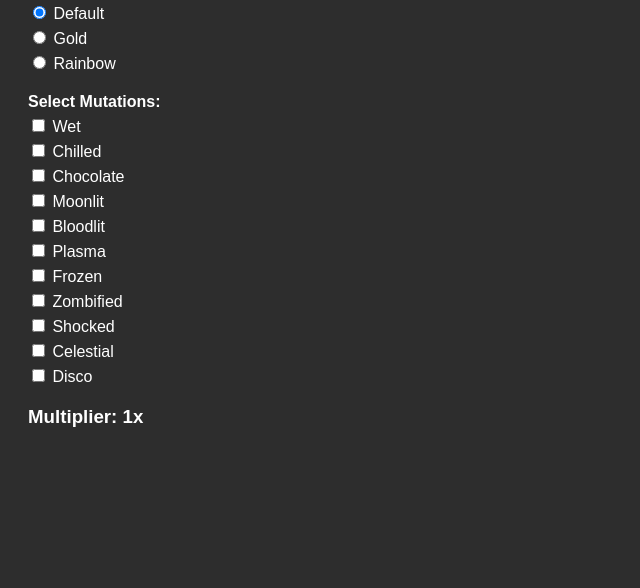
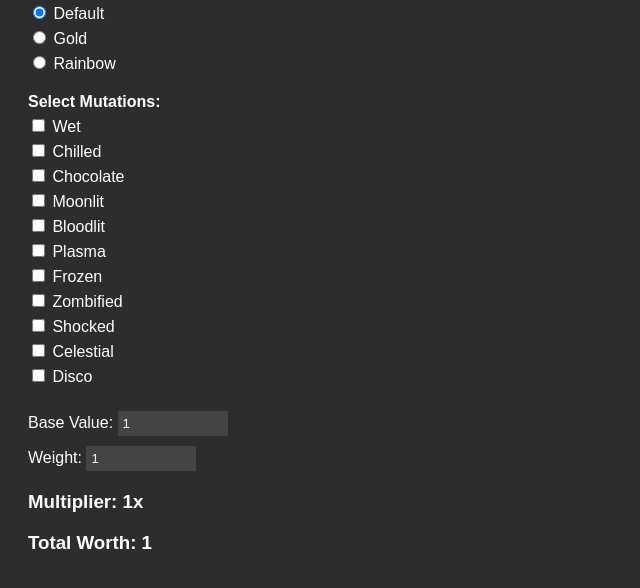
Before and after one commit to TomtomFH/Grow-a-Garden-Calculator, a plain HTML site: page index.html in a window 1280 px wide. Shown: the part 116-704 px from the top of the page, without its empty margins (0-640 px from the left). Drawn offline with Linux system fonts and the light colour scheme.

Commit message:
Update index.html

```diff
--- a/index.html
+++ b/index.html
@@ -16,6 +16,14 @@
     label {
       display: block;
       margin-top: 5px;
+    }
+    input[type="number"] {
+      width: 100px;
+      padding: 5px;
+      margin-top: 5px;
+      background-color: #444;
+      border: none;
+      color: #fff;
     }
   </style>
 </head>
@@ -44,7 +52,13 @@
     <label><input type="checkbox" value="124" /> Disco</label>
   </div>
 
+  <div class="section">
+    <label>Base Value: <input type="number" id="baseValue" value="1" min="0" step="any" /></label>
+    <label>Weight: <input type="number" id="weight" value="1" min="0" step="any" /></label>
+  </div>
+
   <h3>Multiplier: <span id="result">1</span>x</h3>
+  <h3>Total Worth: <span id="totalWorth">1</span></h3>
 
   <script>
     function calculate() {
@@ -71,11 +85,18 @@
         mutationTotal += 1;
       }
 
-      const multiplier = 1 * growthValue * mutationTotal;
+      const multiplier = growthValue * mutationTotal;
       document.getElementById("result").textContent = multiplier.toLocaleString();
+
+      const baseValue = parseFloat(document.getElementById("baseValue").value) || 0;
+      const weight = parseFloat(document.getElementById("weight").value) || 0;
+
+      const totalWorth = baseValue * weight * multiplier;
+      document.getElementById("totalWorth").textContent = totalWorth.toLocaleString();
     }
 
-    document.querySelectorAll('input[type="checkbox"], input[name="growth"]').forEach(input => {
+    document.querySelectorAll('input[type="checkbox"], input[name="growth"], #baseValue, #weight').forEach(input => {
+      input.addEventListener('input', calculate);
       input.addEventListener('change', calculate);
     });
 
```
